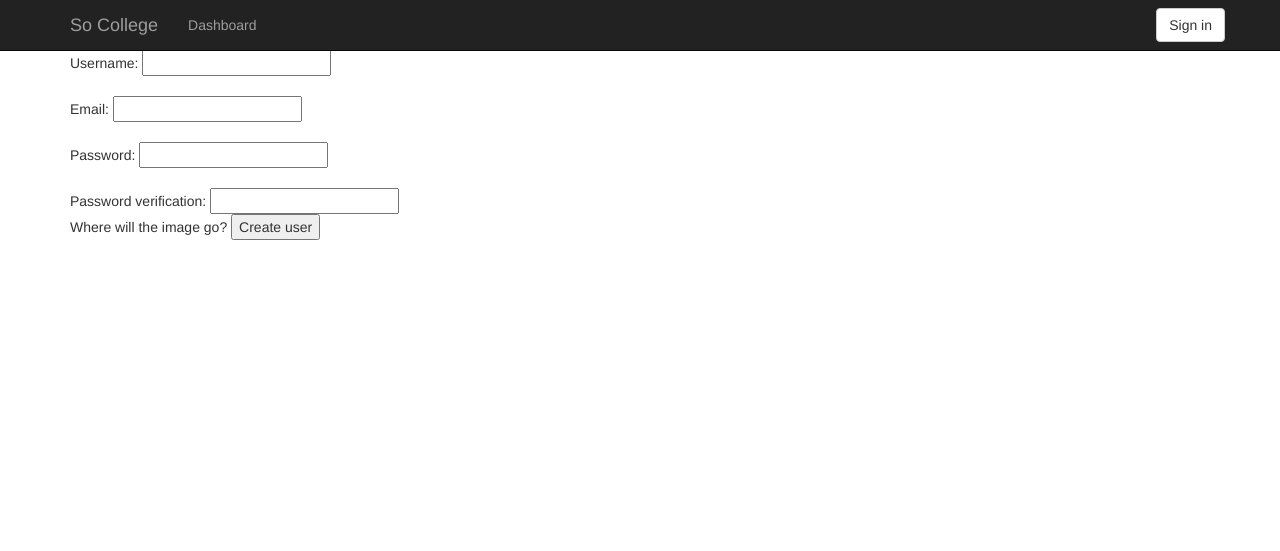
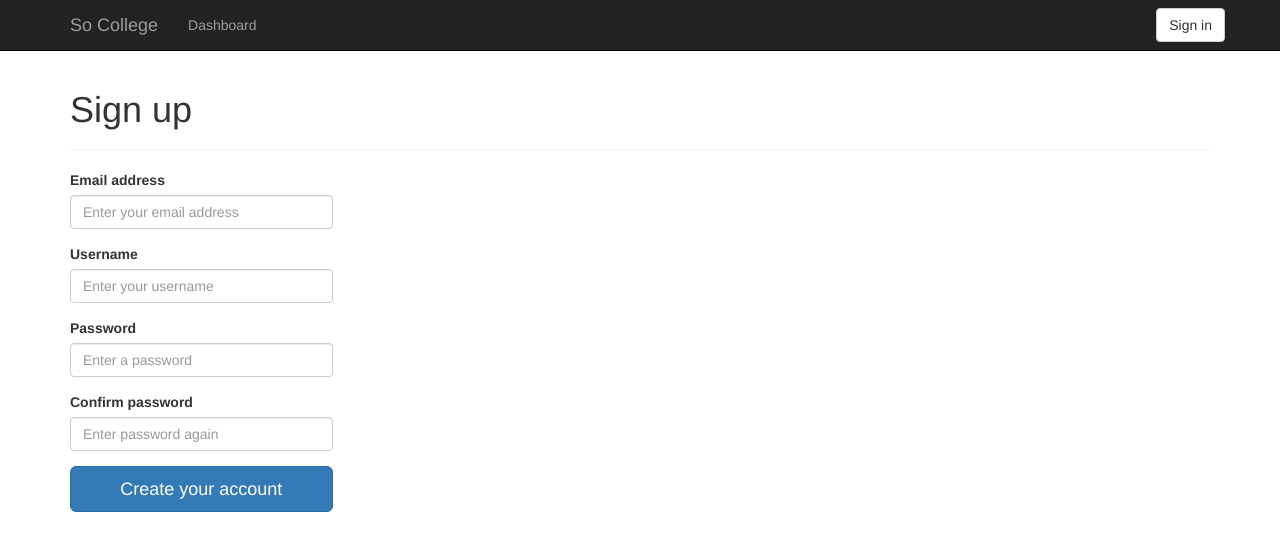
Before and after one commit to austinheimark/SoCollege, a Flask app: page /signup in a window 1280 px wide. Shown: the top 551 px of the page. Run offline with Flask 2, Linux system fonts and the light colour scheme; some libraries are stand-ins or nearby versions.

Commit message:
Real signin and signup pages

```diff
--- a/templates/signup.html
+++ b/templates/signup.html
@@ -1,13 +1,23 @@
 {% extends "layout.html" %}
 {% block content %}
-
-	<form method="post" action="/signup/authenticate">
-		Username: <input type="text" name="username"><br><br>
-		Email: <input type="text" name="email"><br><br>
-		Password: <input type="text" name="password"><br><br>
-		Password verification: <input type="text" name="verification"><br>
-		Where will the image go?
-		<button type="submit">Create user</button>
-	</form>
-
+<div class="page-header"><h1>Sign up</h1></div>
+<div class="row"><form role="form" method="post" action="/signup/authenticate" class="col-lg-3 col-md-4 col-sm-5">
+	<div class="form-group">
+		<label>Email address</label>
+		<input type="email" class="form-control" name="email" placeholder="Enter your email address">
+	</div>
+	<div class="form-group">
+		<label>Username</label>
+		<input type="text" class="form-control" name="username" placeholder="Enter your username">
+	</div>
+	<div class="form-group">
+		<label>Password</label>
+		<input type="password" class="form-control" name="password" placeholder="Enter a password">
+	</div>
+	<div class="form-group">
+		<label>Confirm password</label>
+		<input type="password" class="form-control" name="verification" placeholder="Enter password again">
+	</div>
+	<button type="submit" class="btn btn-lg btn-primary btn-block">Create your account</button>
+</form></div>
 {% endblock %}
```
Also changed, not shown: templates/signin.html (+13 -5 lines).
